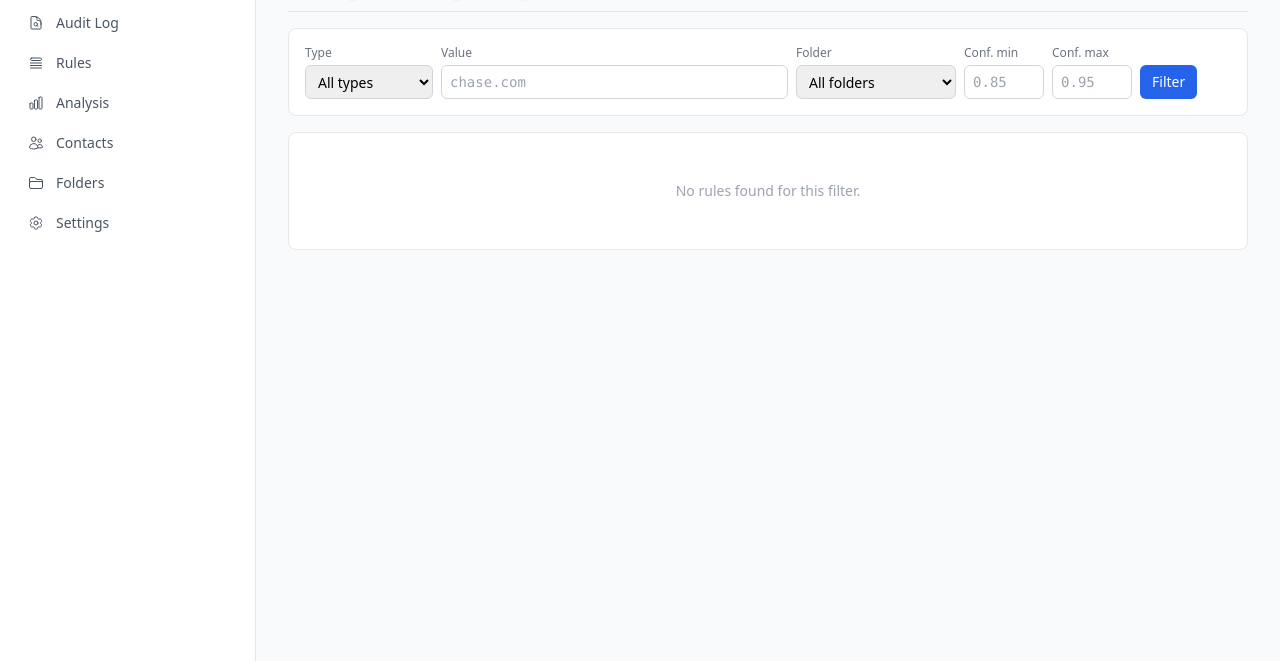
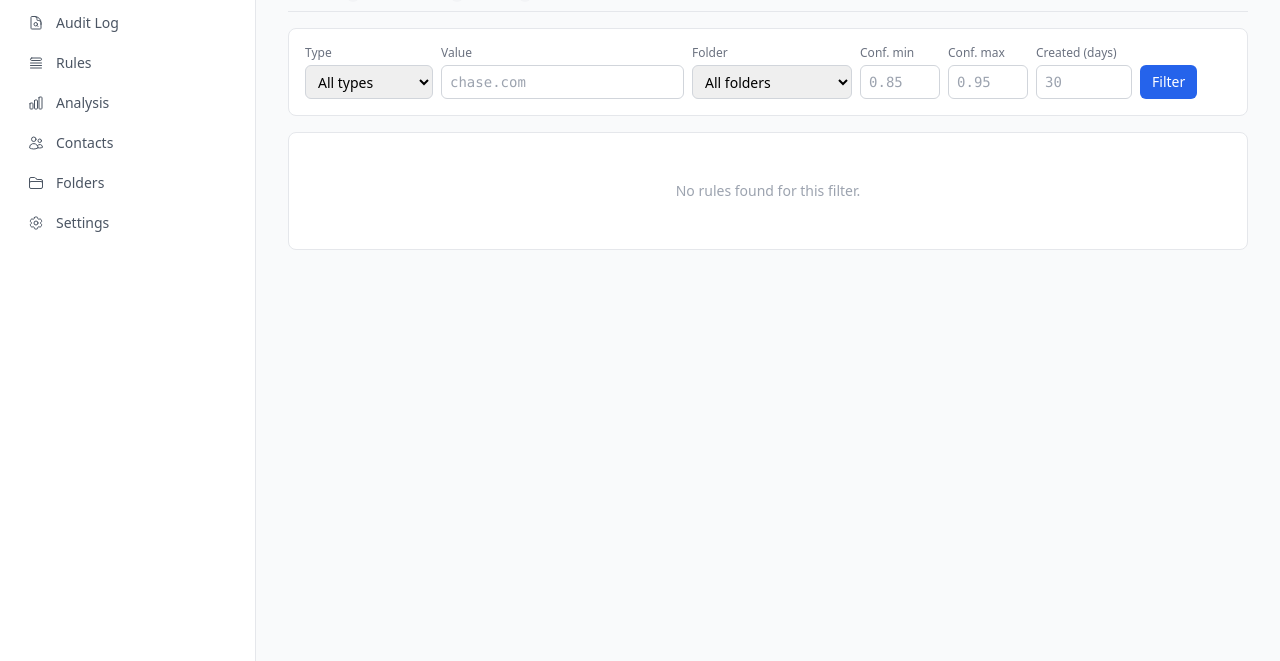
Before and after one commit to wleggette/mailsort, a Python web app: template src/mailsort/web/templates/rules/list.html in a window 1280 px wide. Shown: the part 139-800 px from the top of the page. Run offline with Jinja, Linux system fonts and the light colour scheme; the template is opened without the code that fills it, so the values that code supplies are empty; some libraries are stand-ins or nearby versions.

Commit message:
feat: add created_days filter to rules page search bar
Shows a 'Created (days)' input alongside existing filters. Supports
debounce auto-submit and clear button like other filter fields.

```diff
--- a/src/mailsort/web/templates/rules/list.html
+++ b/src/mailsort/web/templates/rules/list.html
@@ -108,12 +108,17 @@
       <input name="conf_max" type="text" value="{{ filters.conf_max }}" placeholder="0.95"
              class="w-full rounded-md border border-gray-300 px-2 h-[34px] text-sm font-mono">
     </div>
+    <div class="w-24">
+      <label class="block text-xs font-medium text-gray-500 mb-1">Created (days)</label>
+      <input name="created_days" type="text" value="{{ filters.created_days }}" placeholder="30"
+             class="w-full rounded-md border border-gray-300 px-2 h-[34px] text-sm font-mono">
+    </div>
     <div class="flex gap-1">
       <button type="submit" class="px-3 h-[34px] text-sm font-medium text-white bg-blue-600 rounded-md hover:bg-blue-700">
         Filter
       </button>
       <a href="/rules?filter={{ filter }}"
-         class="px-2 h-[34px] inline-flex items-center text-sm font-medium text-gray-600 border border-gray-300 rounded-md hover:bg-gray-50 {{ '' if filters.type or filters.search or filters.folder or filters.conf_min or filters.conf_max else 'invisible' }}">
+         class="px-2 h-[34px] inline-flex items-center text-sm font-medium text-gray-600 border border-gray-300 rounded-md hover:bg-gray-50 {{ '' if filters.type or filters.search or filters.folder or filters.conf_min or filters.conf_max or filters.created_days else 'invisible' }}">
         ✕
       </a>
     </div>
```
